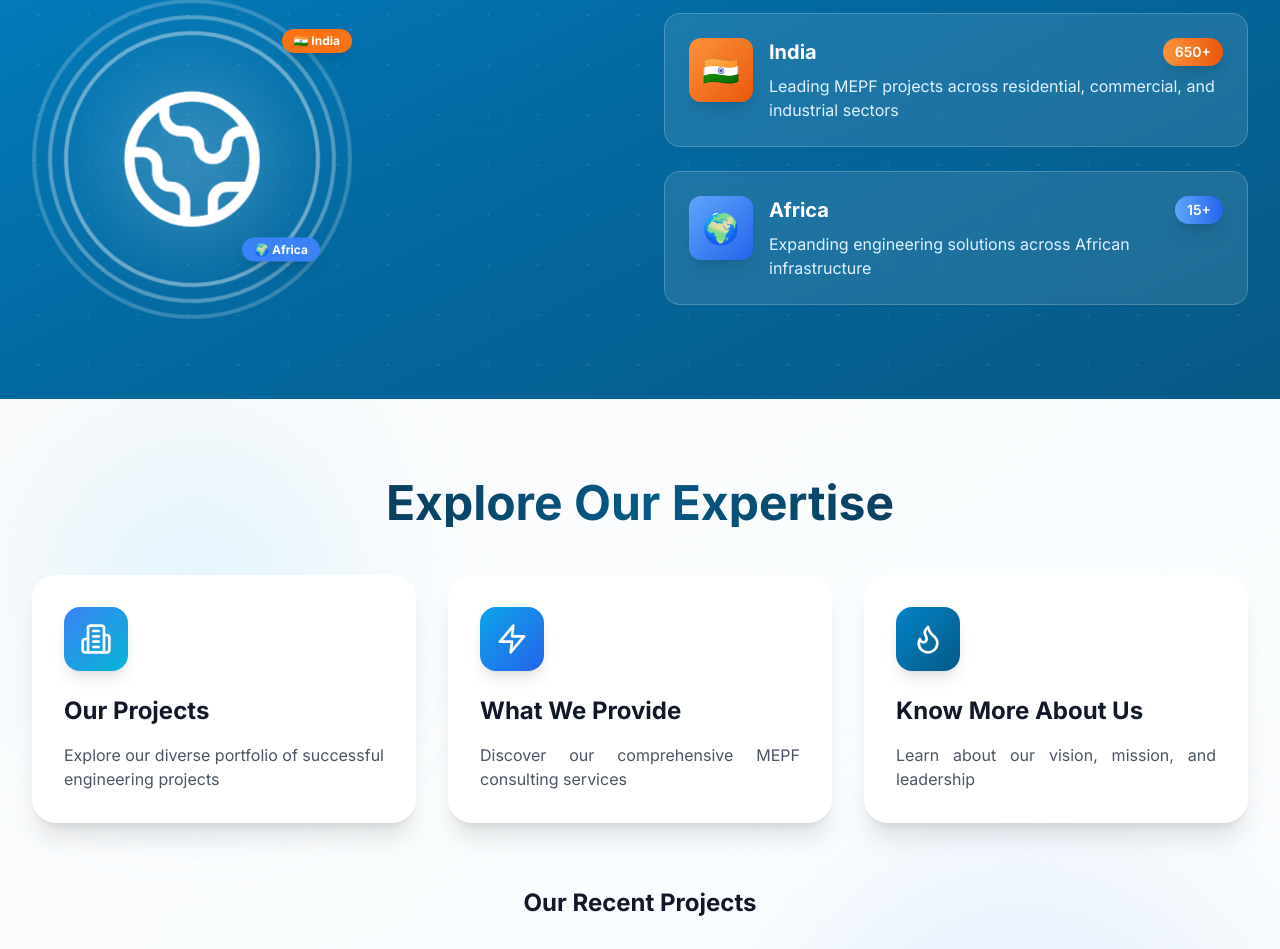
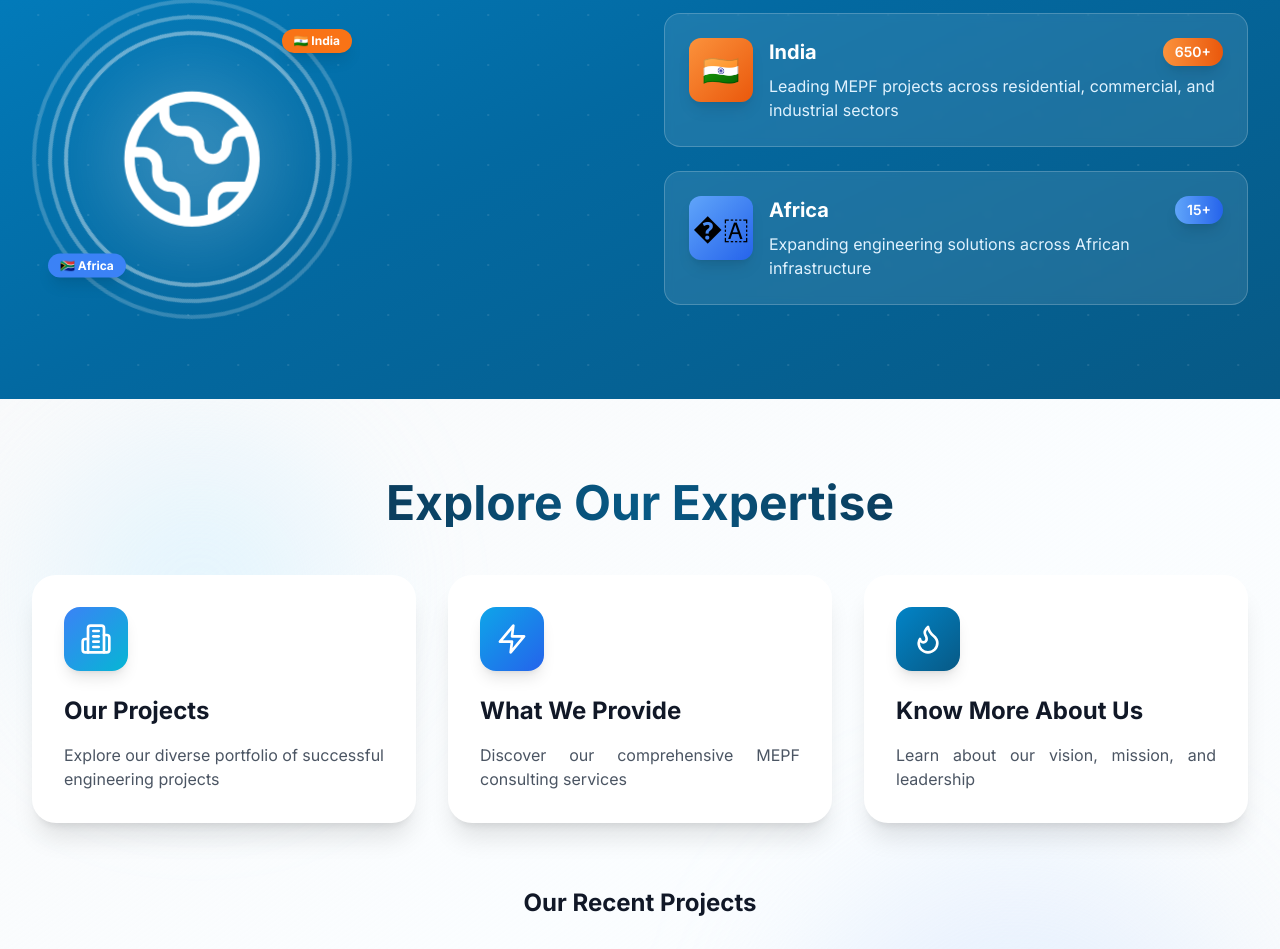
Before and after one commit to Krishil1108/trimity-consultant-website, a Next.js app: page / in a window 1280 px wide. Shown: the part 1137-2086 px from the top of the page. Built offline with nearby package versions, Linux system fonts and the light colour scheme.

Commit message:
Fix Africa globe badge position and replace world emoji with SA flag

```diff
--- a/app/page.tsx
+++ b/app/page.tsx
@@ -381,11 +381,11 @@ export default function Home() {
                   🇮🇳 India
                 </motion.div>
                 <motion.div
-                  className="absolute bottom-12 right-8 bg-blue-500 text-white px-3 py-1 rounded-full text-xs font-bold shadow-lg"
+                  className="absolute bottom-8 left-4 bg-blue-500 text-white px-3 py-1 rounded-full text-xs font-bold shadow-lg"
                   animate={{ y: [0, -10, 0] }}
                   transition={{ duration: 3, repeat: Infinity, delay: 2 }}
                 >
-                  🌍 Africa
+                  🇿🇦 Africa
                 </motion.div>
               </div>
             </motion.div>
@@ -407,7 +407,7 @@ export default function Home() {
                 },
                 {
                   country: "Africa",
-                  icon: "🌍",
+                  icon: "�🇦",
                   color: "from-blue-400 to-blue-600",
                   projects: "15+",
                   description: "Expanding engineering solutions across African infrastructure"
```
